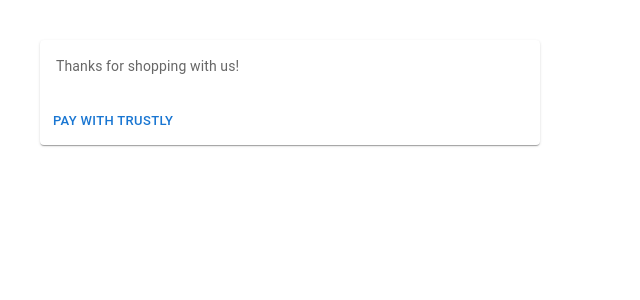
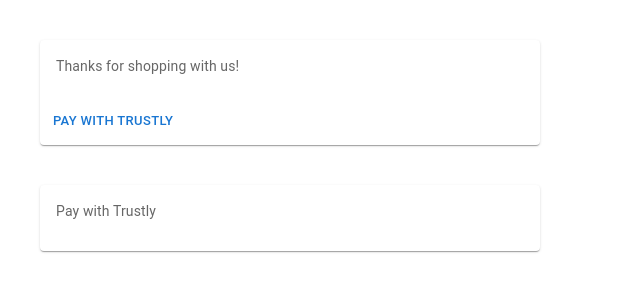
Before and after one commit to TrustlyInc/trustly-webview-example, a React (Create React App) app in the folder react-web-app/: page / in a window 1280 px wide. Shown: the top 300 px of the page, without its empty margins (0-640 px from the left). Built offline with nearby package versions, Linux system fonts and the light colour scheme; no server answers.

Commit message:
well it's a start

```diff
--- a/react-web-app/src/App.js
+++ b/react-web-app/src/App.js
@@ -1,4 +1,5 @@
 import PayCard from './PayCard';
+import SelectBankCard from './SelectBankCard';
 
 const ACCESS_ID = process.env.REACT_APP_TRUSTLY_ACCESS_ID;
 const MERCHANT_ID = process.env.REACT_APP_TRUSTLY_MERCHANT_ID;
@@ -21,7 +22,7 @@
       merchantId: MERCHANT_ID,
       description: 'transaction description',
       merchantReference: 'merchant reference',
-      paymentType: 'Retrieval',
+      paymentType: 'Deferred',
       returnUrl: `${lightboxRedirectURL}/return`,
       cancelUrl: `${lightboxRedirectURL}/cancel`,
       metadata: {}
@@ -35,12 +36,22 @@
     return data;
   };
 
+  const renderWidget = (data, options) => {
+    window.Trustly.selectBankWidget(data, options);
+  }
+
   return (
     <div className="App">
         <PayCard
           establishData={returnEstablishData}
           TrustlyOptions={TrustlyOptions}
         ></PayCard>
+        <SelectBankCard
+          establishData={returnEstablishData}
+          TrustlyOptions={TrustlyOptions}
+          renderWidget={renderWidget}
+        >
+        </SelectBankCard>
     </div>
   );
 }
--- /dev/null
+++ b/react-web-app/src/SelectBankCard.js
@@ -0,0 +1,17 @@
+import * as React from 'react';
+import Card from '@mui/material/Card';
+import CardContent from '@mui/material/CardContent';
+import Typography from '@mui/material/Typography';
+
+export default function SelectBankCard(props) {
+  return (
+    <Card sx={{ minWidth: 275, maxWidth: 500, margin: 5}}>
+      <CardContent>
+        <Typography sx={{ fontSize: 14 }} color="text.secondary" gutterBottom>
+          Pay with Trustly
+        </Typography>
+        <div id="widget"></div>
+      </CardContent>
+    </Card>
+  );
+}
```
